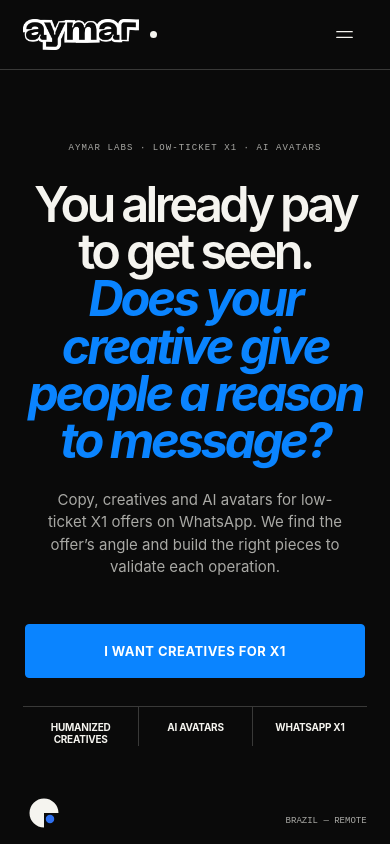
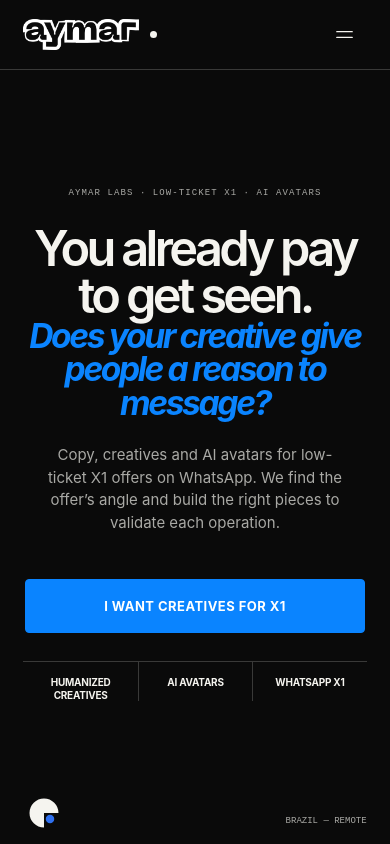
Before and after one commit to aymarhq/aymar_site, a Next.js app: page /en in a window 390 px wide. Shown: the top 844 px of the page. Built offline with nearby package versions, Linux system fonts and the light colour scheme.

Commit message:
Ajusta alinhamento dos títulos no mobile

```diff
--- a/app/globals.css
+++ b/app/globals.css
@@ -468,11 +468,21 @@ main#top>.studio.copy-benefits{display:block;order:3;min-height:0}
 .hero-centered .hero-content{width:min(100%,1280px)}
 .hero-centered h1{max-width:1280px;font-size:clamp(64px,7.4vw,110px);line-height:.98;letter-spacing:-.075em}
 .hero-centered h1 em{white-space:normal}
-@media(max-width:719px){.hero-centered h1{font-size:clamp(48px,12.5vw,62px);line-height:.97}.hero-centered h1 em{font-size:inherit;letter-spacing:-.065em;white-space:normal}}
+@media(max-width:719px){.hero-centered h1{font-size:clamp(48px,12.5vw,62px);line-height:.97}.hero-centered h1 em{font-size:clamp(30px,8.6vw,38px);line-height:1;letter-spacing:-.07em;white-space:normal}}
 
 /* Video cards are clean previews; keep only a light top tint for controls. */
 .video-shade{background:linear-gradient(180deg,rgba(0,0,0,.32),transparent 27%)}
 
 /* Match the video section headline to the site's other section headings. */
 .videos-intro h2{font-size:clamp(42px,5vw,72px);line-height:.95;letter-spacing:-.075em}
-@media(max-width:719px){.videos-intro h2{font-size:12vw;line-height:.95}}
+@media(max-width:719px){
+  .videos-intro{margin-top:40px;gap:18px;text-align:center}
+  .videos-intro h2{font-size:clamp(34px,10.5vw,44px);line-height:.98;text-align:center}
+  .videos-intro h2 br{display:none}
+  .videos-intro h2 em{display:inline}
+  .videos-intro p{max-width:340px;margin-inline:auto;text-align:center}
+  #contato .contact-content{margin-top:50px;text-align:center}
+  #contato .contact-content>h2{text-align:center}
+  #contato .contact-content>div{width:min(88vw,360px);margin-top:16px}
+  #contato .contact-content p{text-align:center}
+}
```
